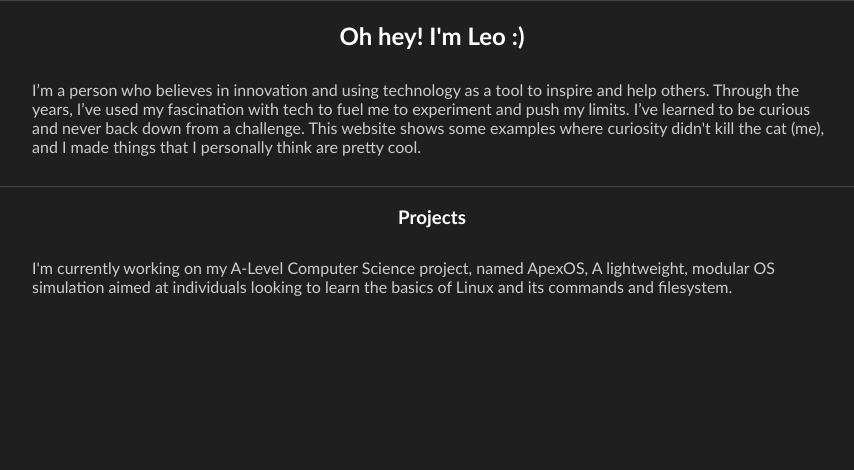
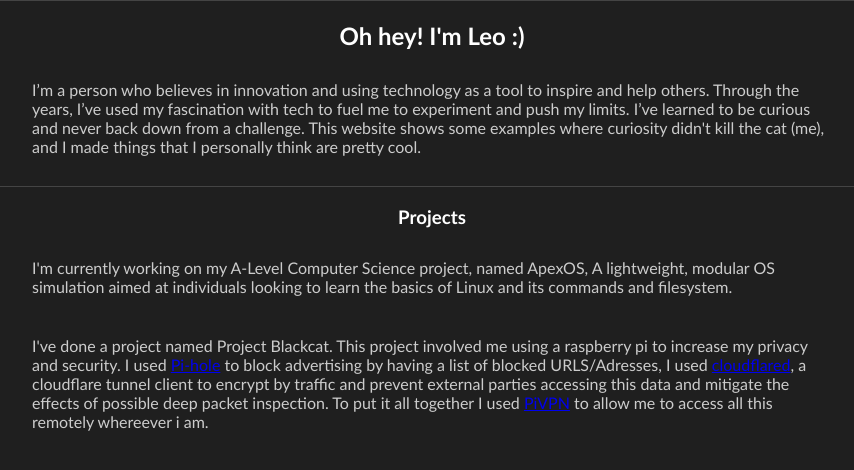
Before and after one commit to leo-e0in/Portfolio, a plain HTML site: page index.html in a window 1280 px wide. Shown: the part 82-552 px from the top of the page, without its empty margins (208-1062 px from the left). Drawn offline with Linux system fonts and the light colour scheme.

Commit message:
Update index.html

```diff
--- a/index.html
+++ b/index.html
@@ -47,6 +47,6 @@
     <hr style="width: 80%;">
     <h3> Projects </h3>
     <p> I'm currently working on my A-Level Computer Science project, named ApexOS, A lightweight, modular OS simulation aimed at individuals looking to learn the basics of Linux and its commands and filesystem.</p>
-
+    <p> I've done a project named Project Blackcat. This project involved me using a raspberry pi to increase my privacy and security. I used <a href="https://www.w3schools.com/">Pi-hole</a> to block advertising by having a list of blocked URLS/Adresses, I used <a href="https://github.com/cloudflare/cloudflared"> cloudflared</a>, a cloudflare tunnel client to encrypt by traffic and prevent external parties accessing this data and mitigate the effects of possible deep packet inspection. To put it all together I used <a href="https://www.pivpn.io">PiVPN</a> to allow me to access all this remotely whereever i am.   </p>
 </body>
 </html>
```
